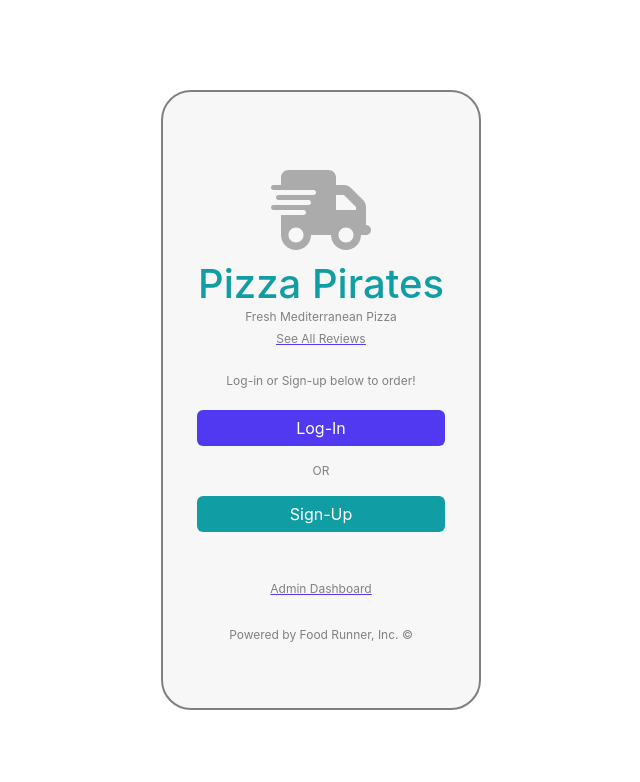
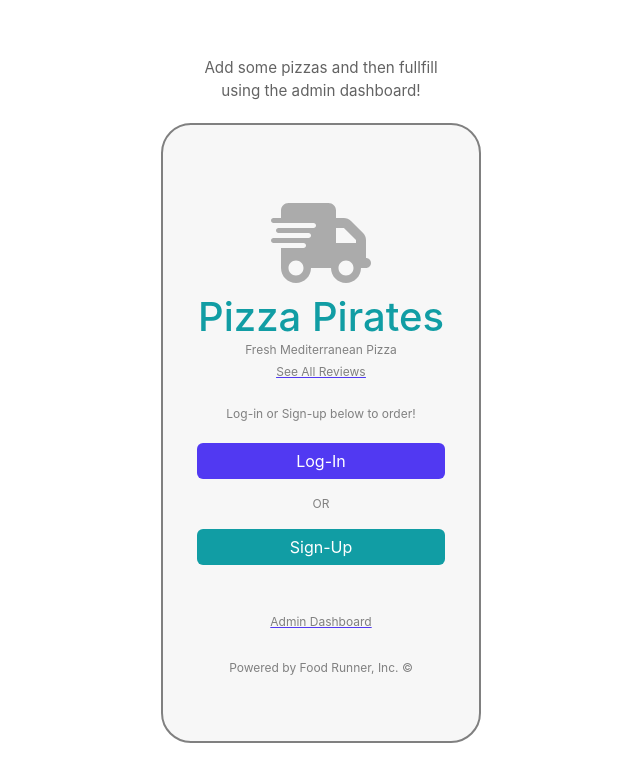
Before and after one commit to edumana/Food-Runner-Front-V2, a React (Create React App) app: page / in a window 1280 px wide. Shown: the top 782 px of the page, without its empty margins (319-959 px from the left). Built offline with nearby package versions, Linux system fonts and the light colour scheme; no server answers.

Commit message:
updates links

```diff
--- a/src/pages/Landing/Landing.jsx
+++ b/src/pages/Landing/Landing.jsx
@@ -4,8 +4,9 @@ import { Link } from 'react-router-dom'
 const Landing = () => {
   return (
     <>
-
-
+      <div className='admin'>
+        <p style={{color: '#636363', fontSize: '0.95em'}}>Add some pizzas and then fullfill<br></br>using the admin dashboard!</p>
+      </div>
       <main className={styles.container}>
         <section className={styles.about}>
           <header>
--- a/src/pages/Landing/Landing.module.css
+++ b/src/pages/Landing/Landing.module.css
@@ -13,6 +13,14 @@
 
 .review {
   border: 1ps solid light gray;
+}
+
+
+.admin{
+  margin-bottom: 20px;
+  justify-content: center;
+  align-items: center;
+
 }
 
 #login-b {
```
